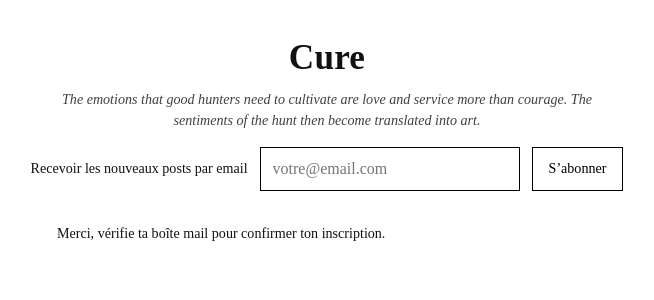
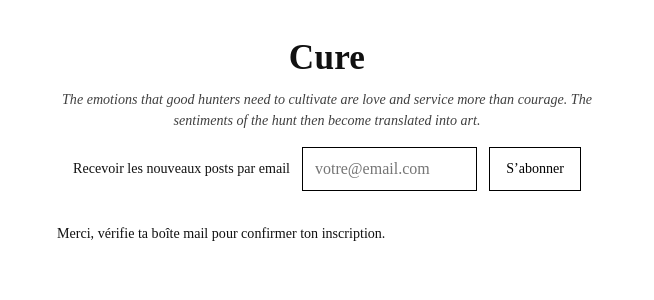
Before and after one commit to equipedenuit/cure, a Jekyll site: the page built from confirmation/index.html, in a window 1280 px wide. Shown: the top 300 px of the page, without its empty margins (313-967 px from the left). Built offline with Jekyll 4.4.1, drawn with Linux system fonts in a browser that asks for light colours.

Commit message:
Update default.html

```diff
--- a/_layouts/default.html
+++ b/_layouts/default.html
@@ -86,73 +86,97 @@
 
     img, video{ max-width: 100%; height: auto; display: block; margin: 0 auto; }
 
-/* ===== subscribe: scope fort + cascade gagnée ===== */
-#subscribe { max-width: 540px; margin: 1rem auto 2rem; padding: 0 1rem; }
-
-#subscribe .row{
-  display:flex !important;
-  align-items:center !important;
-  justify-content:center !important;
-  gap:.75rem !important;
-  flex-wrap:nowrap !important;        /* desktop: 1 ligne */
+/* ===== Abonnement (scopé) ===== */
+#subscribe{
+  max-width: 540px;                 /* même largeur que ta colonne */
+  margin: 1rem auto 2rem;
+  padding: 0 1rem;                  /* même padding latéral que le reste */
 }
 
-#subscribe .label{
-  flex:0 0 auto !important;
-  white-space:nowrap !important;
-  margin:0 !important;
-  font:inherit !important;
+/* Ligne principale */
+#subscribe .row{
+  display: flex;
+  align-items: center;
+  justify-content: center;
+  gap: .75rem;
+  flex-wrap: nowrap;                /* desktop: tout sur une ligne */
 }
 
-/* reset anti “iframe géant” */
+/* Label compact (ne force pas à la ligne) */
+#subscribe .label{
+  flex: 0 0 auto;
+  white-space: nowrap;
+  margin: 0;
+  font: inherit;
+}
+
+/* Reset anti styles bizarres (notamment aspect-ratio) */
 #subscribe input[type="email"],
 #subscribe button{
-  box-sizing:border-box !important;
-  -webkit-appearance:none !important;
-  appearance:none !important;
-  aspect-ratio:auto !important;
+  box-sizing: border-box;
+  -webkit-appearance: none;
+  appearance: none;
+  aspect-ratio: auto !important;
 }
 
-/* input – look web 1.0 */
+/* Input — look web 1.0 */
 #subscribe input[type="email"]{
-  flex:1 1 420px !important;
-  min-width:260px !important;
-  max-width:720px !important;
-  padding:.5rem .75rem !important;
-  border:1px solid #000 !important;
-  background:#fff !important;
-  color:#000 !important;
-  border-radius:0 !important;
-  font:inherit !important;
-  font-size:16px !important;      /* anti zoom iOS */
-  line-height:1.2 !important;
-  min-height:44px !important;
+  flex: 1 1 0;                      /* prend l'espace restant */
+  min-width: 0;                     /* IMPORTANT: n’impose pas de largeur mini → évite le dépassement */
+  padding: .5rem .75rem;
+  border: 1px solid #000;
+  background: #fff;
+  color: #000;
+  border-radius: 0;
+  font: inherit;
+  font-size: 16px;                  /* empêche l’auto-zoom iOS */
+  line-height: 1.2;
+  min-height: 44px;
 }
 
-/* bouton – look web 1.0 */
+/* Bouton — look web 1.0 */
 #subscribe button{
-  flex:0 0 auto !important;
-  padding:.5rem 1rem !important;
-  border:1px solid #000 !important;
-  background:#fff !important;
-  color:#000 !important;
-  border-radius:0 !important;
-  font:inherit !important;
-  cursor:pointer !important;
-  min-height:44px !important;
-  white-space:nowrap !important;
+  flex: 0 0 auto;                   /* reste à droite, ne s’étire pas */
+  padding: .5rem 1rem;
+  border: 1px solid #000;
+  background: #fff;
+  color: #000;
+  border-radius: 0;
+  font: inherit;
+  cursor: pointer;
+  min-height: 44px;
+  white-space: nowrap;
 }
-#subscribe button:hover{ background:#000 !important; color:#fff !important; }
-#subscribe button:disabled{ background:#f5f5f5 !important; color:#000 !important; opacity:.6 !important; cursor:not-allowed !important; }
+#subscribe button:hover{ background:#000; color:#fff; }
+#subscribe button:disabled{ background:#f5f5f5; color:#000; opacity:.6; cursor:not-allowed; }
 
-/* mobile: empiler proprement */
-@media (max-width: 680px){
-  #subscribe .row{ flex-wrap:wrap !important; gap:.5rem !important; }
-  #subscribe .label{ flex:1 1 100% !important; text-align:center !important; white-space:normal !important; }
-  #subscribe input[type="email"],
-  #subscribe button{ width:100% !important; max-width:none !important; }
+/* ===== Responsive ===== */
+
+/* Petit desktop / tablette : le label passe au-dessus,
+   puis input et bouton restent sur la même LIGNE (bouton à droite) */
+@media (max-width: 900px){
+  #subscribe .row{ flex-wrap: wrap; }
+  #subscribe .label{
+    flex: 1 1 100%;
+    text-align: center;
+    white-space: normal;
+  }
+  #subscribe input[type="email"]{
+    flex: 1 1 auto;                /* input se redimensionne proprement */
+  }
+  #subscribe button{
+    flex: 0 0 auto;                /* reste à droite sur la même ligne */
+    width: auto;
+  }
 }
 
+/* Mobile : on empile input puis bouton à 100% */
+@media (max-width: 520px){
+  #subscribe input[type="email"],
+  #subscribe button{
+    width: 100%;
+  }
+}
 
 
   </style>
```
